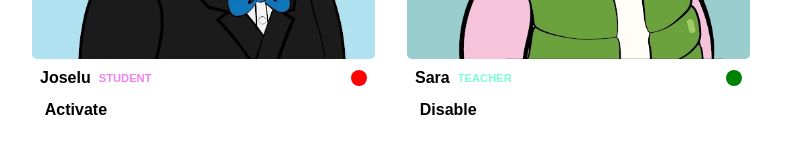
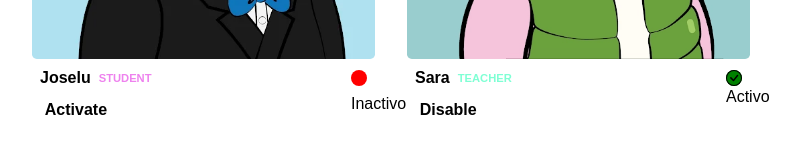
Before and after one commit to JoseIu/users-dashboard-react, a React (Vite) app: page / in a window 1280 px wide. Shown: the part 574-726 px from the top of the page, without its empty margins (249-1049 px from the left). Built offline with nearby package versions, Linux system fonts and the light colour scheme; some icons are missing; a web font is replaced by a local one.

Commit message:
Icons for isActive

```diff
--- /dev/null
+++ b/src/components/icons/CheckCircleIcon.jsx
@@ -0,0 +1,13 @@
+const CheckCircleIcon = (props) => (
+	<svg
+		xmlns='http://www.w3.org/2000/svg'
+		fill='currentColor'
+		viewBox='0 0 16 16'
+		{...props}
+	>
+		<path d='M8 15A7 7 0 1 1 8 1a7 7 0 0 1 0 14m0 1A8 8 0 1 0 8 0a8 8 0 0 0 0 16' />
+		<path d='m10.97 4.97-.02.022-3.473 4.425-2.093-2.094a.75.75 0 0 0-1.06 1.06L6.97 11.03a.75.75 0 0 0 1.079-.02l3.992-4.99a.75.75 0 0 0-1.071-1.05' />
+	</svg>
+);
+
+export default CheckCircleIcon;
--- a/src/components/is-active/IsActive.jsx
+++ b/src/components/is-active/IsActive.jsx
@@ -1,9 +1,18 @@
+import CheckCircleIcon from '../icons/CheckCircleIcon';
+import CrossCircleIcon from '../icons/CrossCircleICon';
 import style from './IsActive.module.css';
 
 const IsActive = ({ isActive }) => {
 	const activeClass = isActive ? style.user__active : style.user__inactive;
 
-	return <span className={activeClass}></span>;
+	const Icon = isActive ? CheckCircleIcon : CrossCircleIcon;
+
+	return (
+		<span className={activeClass}>
+			<Icon className={style.user__icon} />
+			{isActive ? 'Activo' : 'Inactivo'}
+		</span>
+	);
 };
 
 export default IsActive;
```
